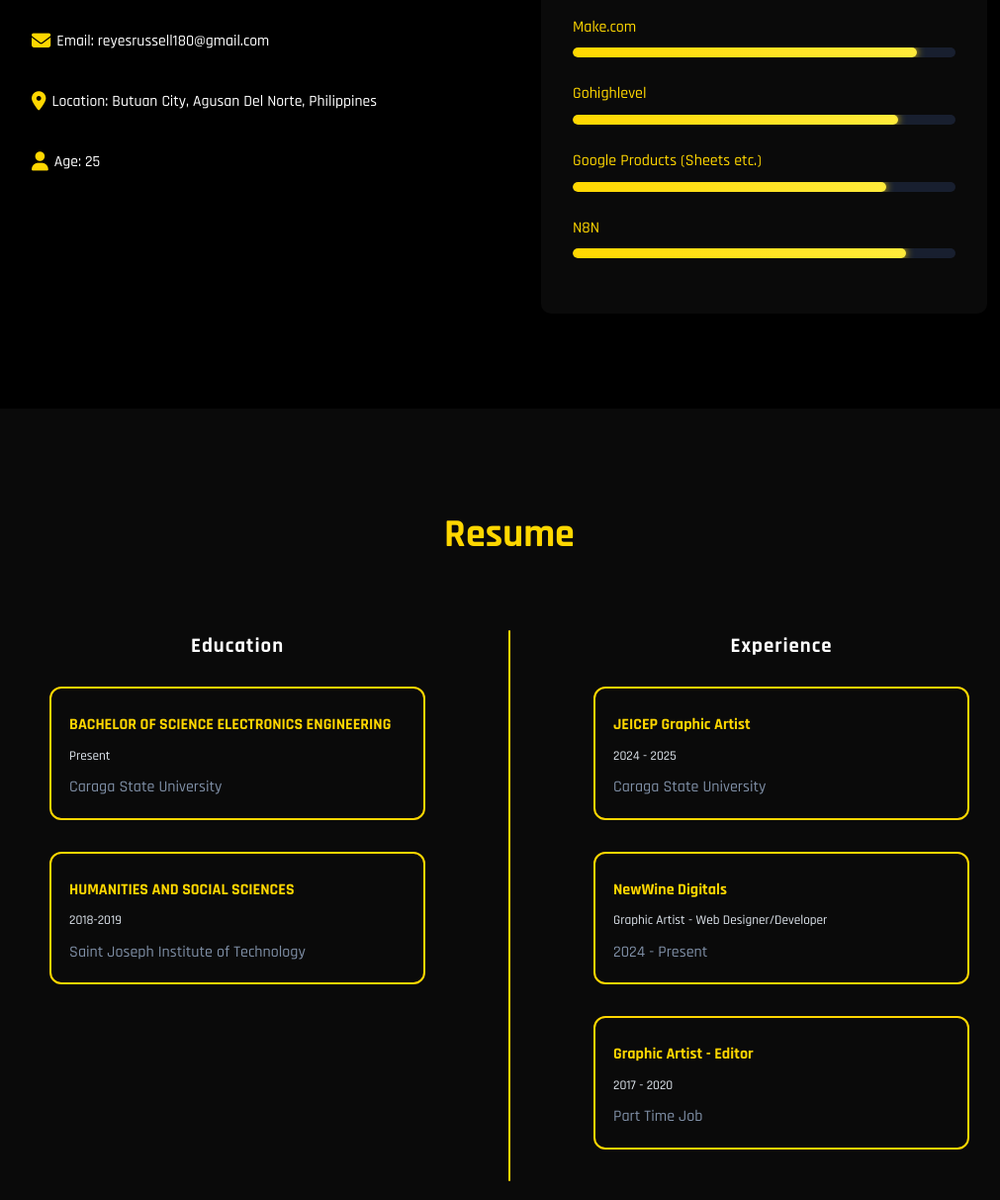
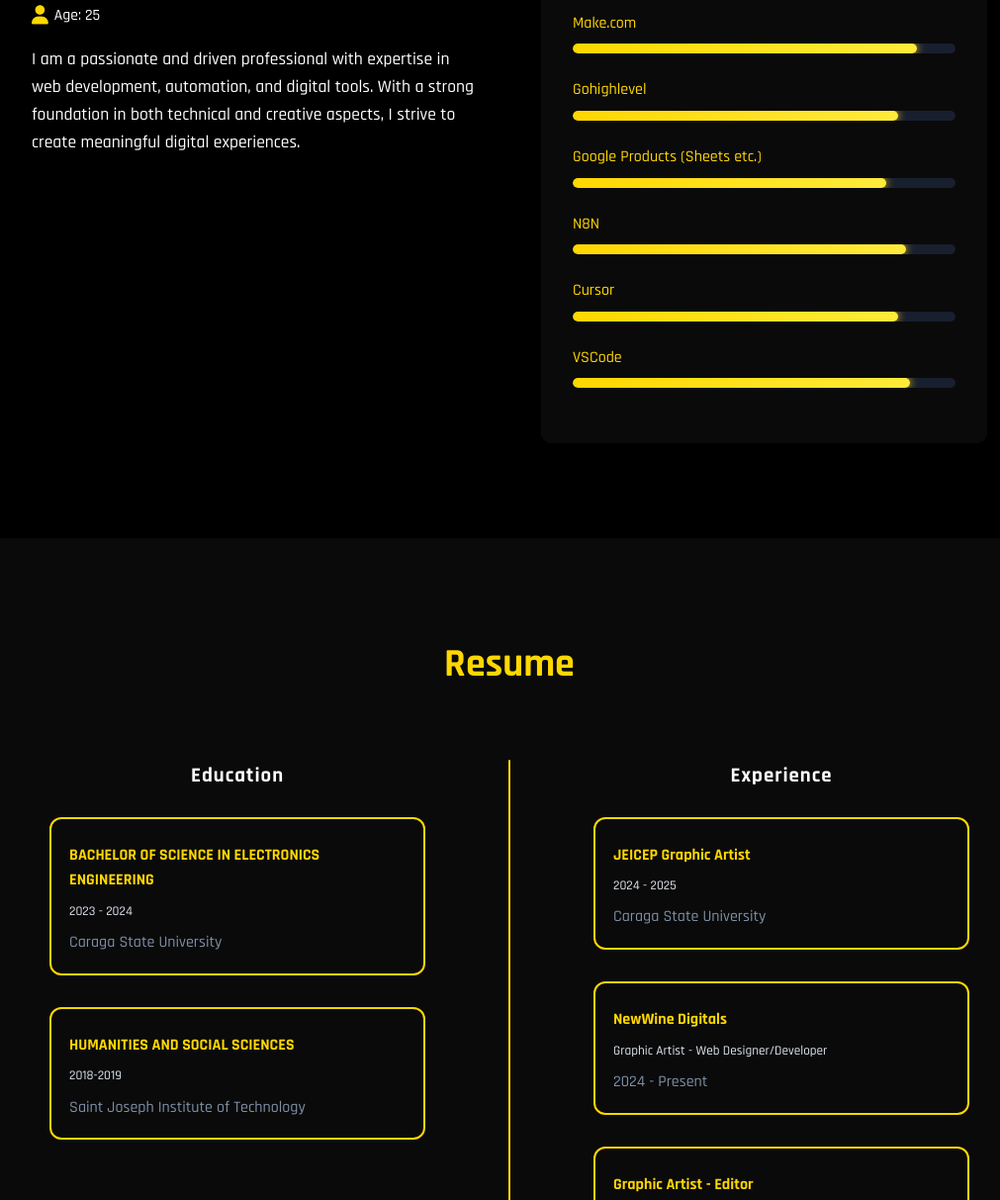
Before and after one commit to emperorshiit/emperorshiit, a plain HTML site: page index.html in a window 1280 px wide. Shown: the part 1433-2646 px from the top of the page at 99% size, without its empty margins (250-1261 px from the left). Drawn offline with Linux system fonts and the light colour scheme.

Commit message:
Update index.html

```diff
--- a/index.html
+++ b/index.html
@@ -49,13 +49,12 @@
         <section id="about" class="about">
             <div class="container">
                 <h2 class="section-title">About</h2>
+                <hr class="about-divider">
                 <div class="about-header-center">
-                    <hr class="about-divider">
                     <h3 class="about-subheading">I am Russell Reyes, currently pursuing a Bachelor of Science in Electronics Engineering at the same institution, with a strong foundation in electronic systems, circuit design, and problem-solving skills applicable to real-world engineering challenges.</h3>
                 </div>
                 <div class="about-content">
                     <div class="about-text">
-                        <p>I am a passionate and driven professional with expertise in web development, automation, and digital tools. With a strong foundation in both technical and creative aspects, I strive to create meaningful digital experiences.</p>
                         <div class="personal-info">
                             <div class="info-item">
                                 <i class="fas fa-birthday-cake"></i>
@@ -78,6 +77,7 @@
                                 <span>Age: 25</span>
                             </div>
                         </div>
+                        <p class="about-paragraph">I am a passionate and driven professional with expertise in web development, automation, and digital tools. With a strong foundation in both technical and creative aspects, I strive to create meaningful digital experiences.</p>
                     </div>
                     <div class="skills">
                         <h3>Skills</h3>
@@ -129,6 +129,18 @@
                                 <div class="progress" style="width: 87%"></div>
                             </div>
                         </div>
+                        <div class="skill-item">
+                            <span>Cursor</span>
+                            <div class="progress-bar">
+                                <div class="progress" style="width: 85%"></div>
+                            </div>
+                        </div>
+                        <div class="skill-item">
+                            <span>VSCode</span>
+                            <div class="progress-bar">
+                                <div class="progress" style="width: 88%"></div>
+                            </div>
+                        </div>
                     </div>
                 </div>
             </div>
@@ -144,8 +156,8 @@
                             <h3 class="resume-title">Education</h3>
                             <div class="timeline">
                                 <div class="timeline-item">
-                                    <h4>BACHELOR OF SCIENCE ELECTRONICS ENGINEERING</h4>
-                                    <h5>Present</h5>
+                                    <h4>BACHELOR OF SCIENCE IN ELECTRONICS ENGINEERING</h4>
+                                    <h5>2023 - 2024</h5>
                                     <p>Caraga State University</p>
                                 </div>
                                 <div class="timeline-item">
@@ -193,6 +205,12 @@
                 </div>
                 <div class="portfolio-grid">
                     <!-- Portfolio items will be added dynamically -->
+                </div>
+                <div class="portfolio-other-sample">
+                    <a href="https://drive.google.com/drive/mobile/folders/1uzkqVkKpOYv1GXOgvmfToPIHZkfAbEdn?usp=sharing&fbclid=IwY2xjawLyubtleHRuA2FlbQIxMQABHgQf83LNzjF1jBgUQytYqWjDKb-owDO2xW2PpOmkkMzmChuyjCCOZqwYRfI3_aem_4O4mgFJKvNYnnKVjWbXJFw" target="_blank" class="other-sample-btn">
+                        <i class="fas fa-folder-open"></i>
+                        Other Sample
+                    </a>
                 </div>
             </div>
         </section>
```
